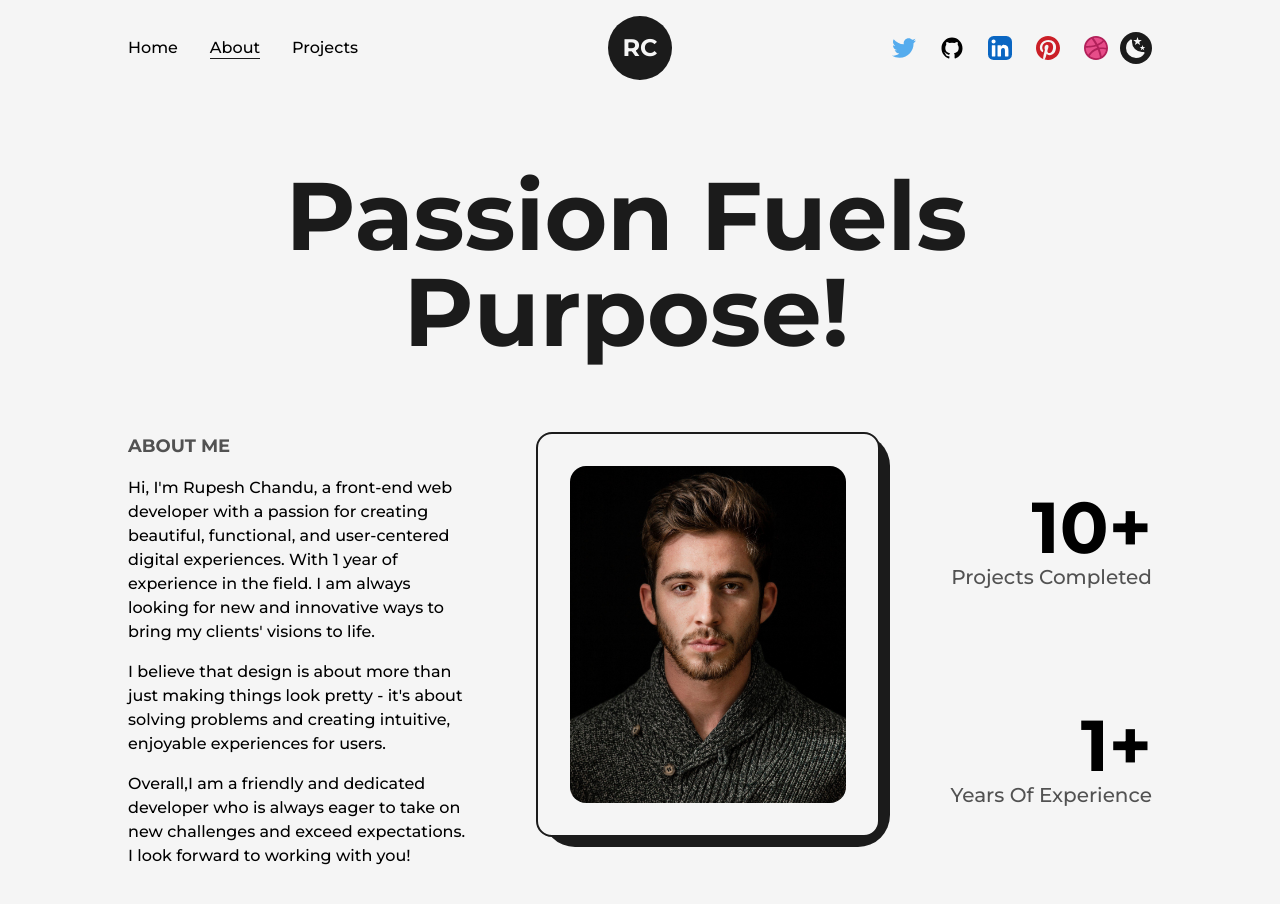
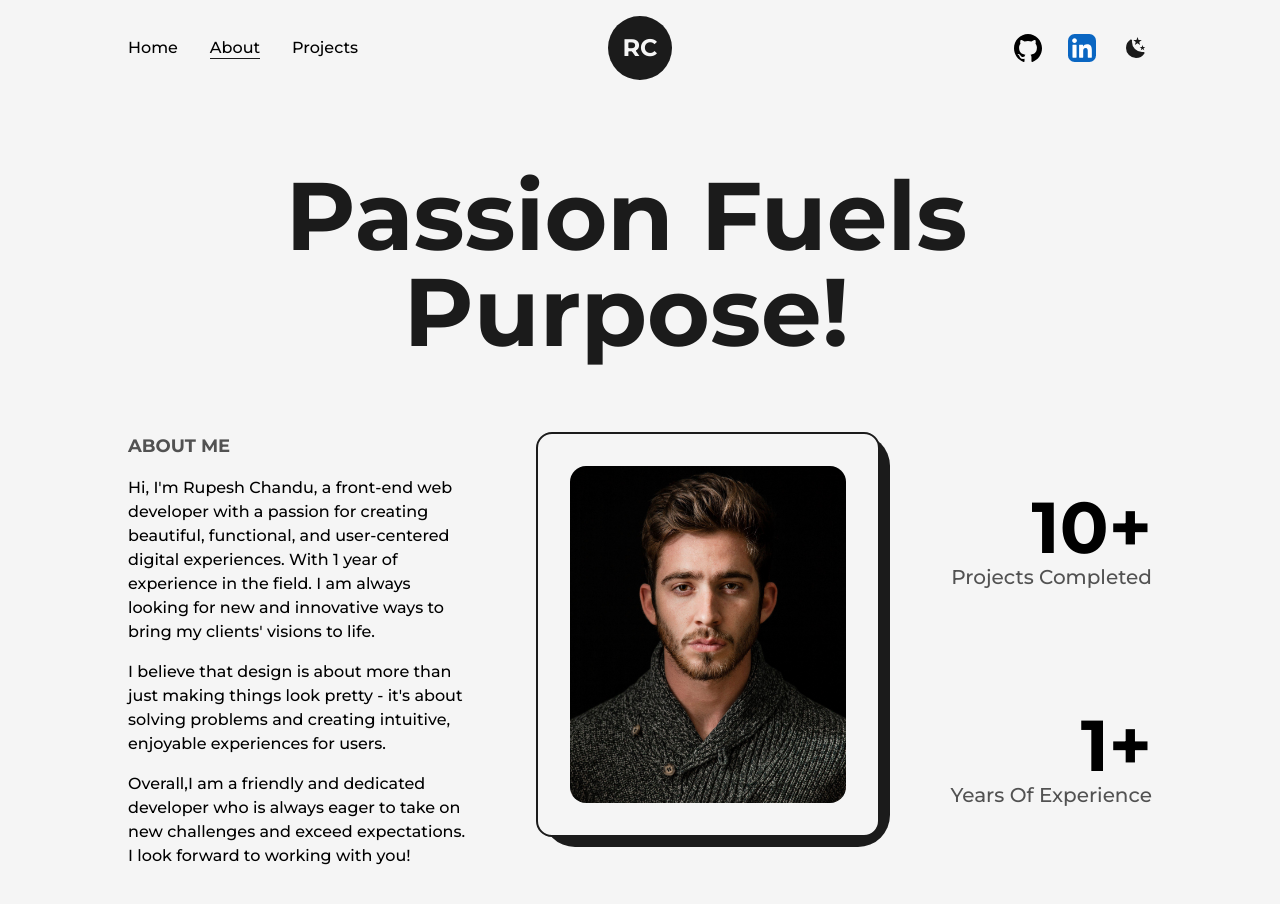
Before and after one commit to rupeshchandu/modern-portfolio, a Next.js app: page /about in a window 1280 px wide. Shown: the top 904 px of the page. Built offline with nearby package versions, Linux system fonts and the light colour scheme.

Commit message:
Navbar Updated

```diff
--- a/src/Components/Navbar.js
+++ b/src/Components/Navbar.js
@@ -81,44 +81,21 @@ const Navbar = () => {
 
           <nav className='flex items-center justify-center flex-wrap'>
               <motion.a href= "https://twitter.com" target={"_blank"}
-                className='w-6 mr-3'
-                whileHover={{y:-2}}
-                whileTap={{scale:0.9}}
-
-              >
-                <TwitterIcon/>
-              </motion.a>
-              <motion.a href= "https://twitter.com" target={"_blank"}
-                className='w-6 mx-3'
+                className='w-8 mx-3'
                 whileHover={{y:-2}}
                 whileTap={{scale:0.9}}
               >
                 <GithubIcon/>
               </motion.a>
               <motion.a href= "https://twitter.com" target={"_blank"}
-                className='w-6 mx-3'
+                className='w-[28px] mx-3'
                 whileHover={{y:-2}}
                 whileTap={{scale:0.9}}
               >
                 <LinkedInIcon/>
               </motion.a>
-              <motion.a href= "https://twitter.com" target={"_blank"}
-                className='w-6 mx-3 bg-light rounded-full'
-                whileHover={{y:-2}}
-                whileTap={{scale:0.9}}
-              >
-                <PinterestIcon />
-              </motion.a>
-              <motion.a href= "https://twitter.com" target={"_blank"}
-                className='w-6 ml-3'
-                whileHover={{y:-2}}
-                whileTap={{scale:0.9}}
-              >
-                <DribbbleIcon/>
-              </motion.a>
-
               <button onClick={()=> setMode(mode === "light" ? "dark" : "light")}
-                  className={`ml-3 flex items-center justify-center rounded-full p-1 ${mode === "light" ? "bg-dark text-light" : "bg-light text-dark"}` }
+                  className={`ml-3 flex items-center justify-center rounded-full p-1 ${mode === "light" ? "bg-light text-dark" : "bg-dark text-light"}` }
               >
                 {
                   mode === "dark"? <SunIcon className={"fill-dark"} />
@@ -144,46 +121,23 @@ const Navbar = () => {
           </nav>
 
 
-          <nav className='flex items-center justify-center flex-wrap mt-2'>
+          <nav className='flex items-center justify-center flex-wrap mt-4'>
               <motion.a href= "https://twitter.com" target={"_blank"}
-                className=' w-6 mr-3 sm:mx-1'
-                whileHover={{y:-2}}
-                whileTap={{scale:0.9}}
-
-              >
-                <TwitterIcon/>
-              </motion.a>
-              <motion.a href= "https://twitter.com" target={"_blank"}
-                className=' w-6 mx-3 sm:mx-1 bg-light dark:bg-dark rounded-full'
+                className=' w-8 mx-3 sm:mx-3 bg-light dark:bg-dark rounded-full'
                 whileHover={{y:-2}}
                 whileTap={{scale:0.9}}
               >
                 <GithubIcon/>
               </motion.a>
               <motion.a href= "https://twitter.com" target={"_blank"}
-                className=' w-6 mx-3 sm:mx-1'
+                className=' w-8 mx-3 sm:mx-3'
                 whileHover={{y:-2}}
                 whileTap={{scale:0.9}}
               >
                 <LinkedInIcon/>
               </motion.a>
-              <motion.a href= "https://twitter.com" target={"_blank"}
-                className=' w-6 mx-3 sm:mx-1 bg-light rounded-full'
-                whileHover={{y:-2}}
-                whileTap={{scale:0.9}}
-              >
-                <PinterestIcon />
-              </motion.a>
-              <motion.a href= "https://twitter.com" target={"_blank"}
-                className=' w-6 ml-3 sm:mx-1'
-                whileHover={{y:-2}}
-                whileTap={{scale:0.9}}
-              >
-                <DribbbleIcon/>
-              </motion.a>
-
               <button onClick={()=> setMode(mode === "light" ? "dark" : "light")}
-                  className={`ml-3 flex items-center justify-center rounded-full p-1 sm:mx-1  ${mode === "light" ? "bg-dark text-light" : "bg-light text-dark"}` }
+                  className={`ml-3 flex items-center justify-center rounded-full p-1 sm:mx-1  ${mode === "light" ? "bg-light text-dark" : "bg-dark text-light"}` }
               >
                 {
                   mode === "dark"? <SunIcon className={"fill-dark"} />
```
